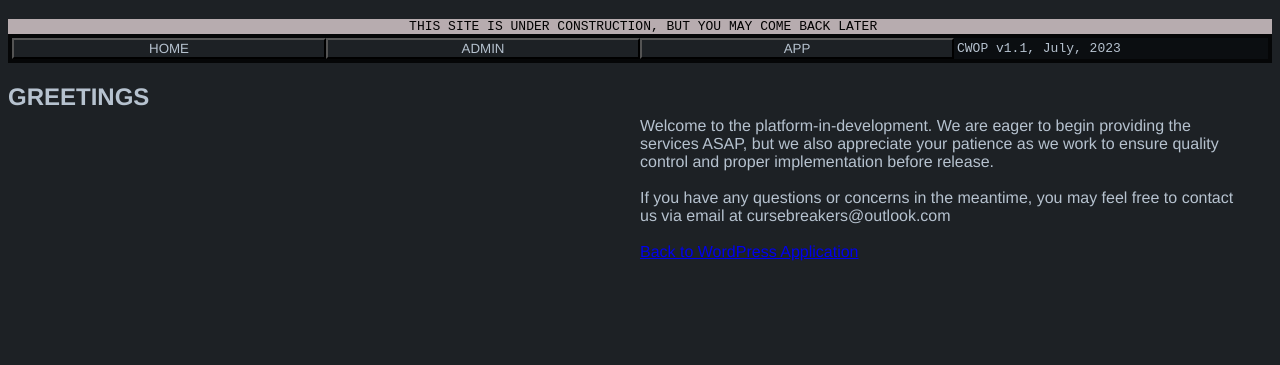
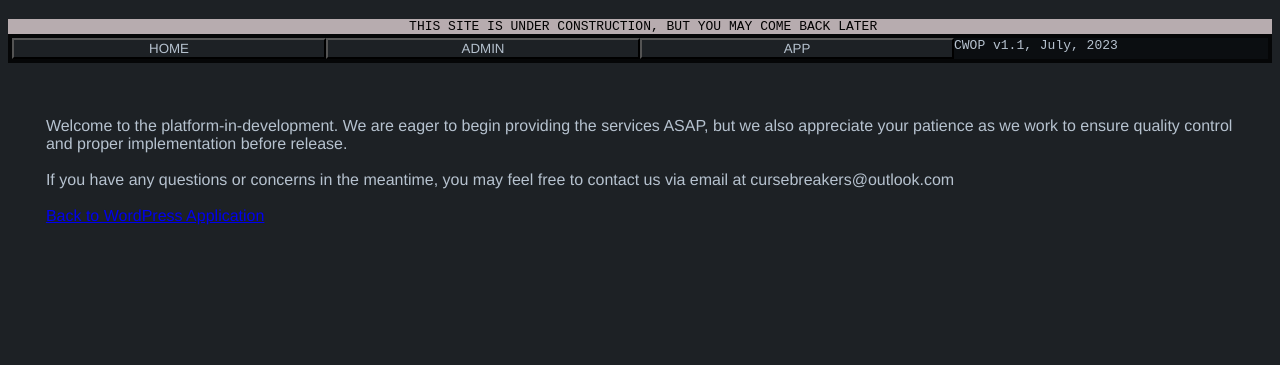
Before and after one commit to cursebreakers/CWOP, a plain HTML site: page index.html in a window 1280 px wide. Shown: the part 61-426 px from the top of the page. Drawn offline with Linux system fonts and the light colour scheme; files whose address does not match are found by name.

Commit message:
CSS-FLEX

```diff
--- a/index.html
+++ b/index.html
@@ -20,7 +20,7 @@
             </div>
             <div class="navbox"><span class="versiontag" id="appstatus">CWOP v1.1, July, 2023</span></div>
           </nav>
-        <div class="platform"><h2 class="greeting">GREETINGS</h2>
+        <div class="platform">
           <p class="p1">Welcome to the platform-in-development. We are eager to begin providing the services ASAP, but we also appreciate your patience as we work to ensure quality control and proper implementation before release.
             <br><br>If you have any questions or concerns in the meantime, you may feel free to contact us via email at cursebreakers@outlook.com
             <br><br>
--- a/stylesheet.css
+++ b/stylesheet.css
@@ -38,15 +38,10 @@ body {
     flex: 1
     display: flex;
     color: #B6C2CF;
-    padding: 3px;
 }
 
 .platform {
     display: flex;
-}
-
-.greeting {
-    flex: 1;
 }
 
 .p1 {
```
